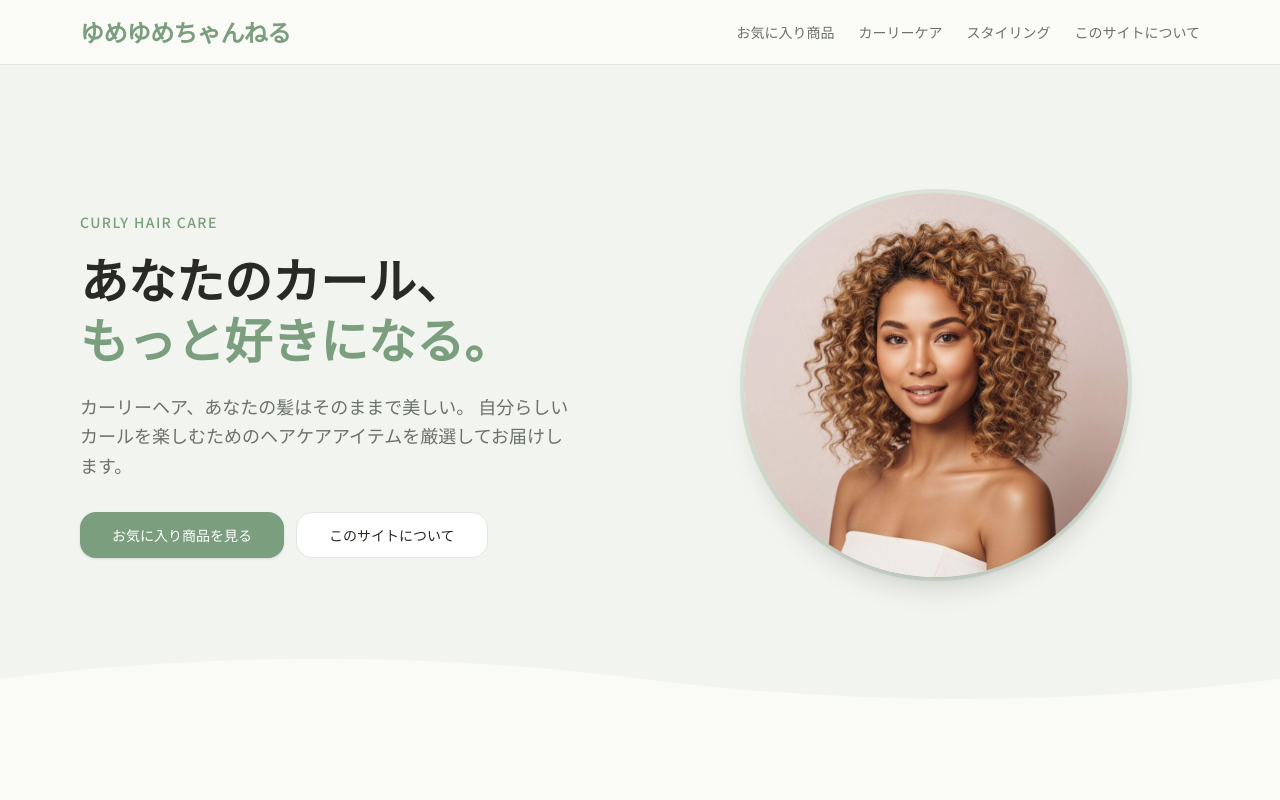
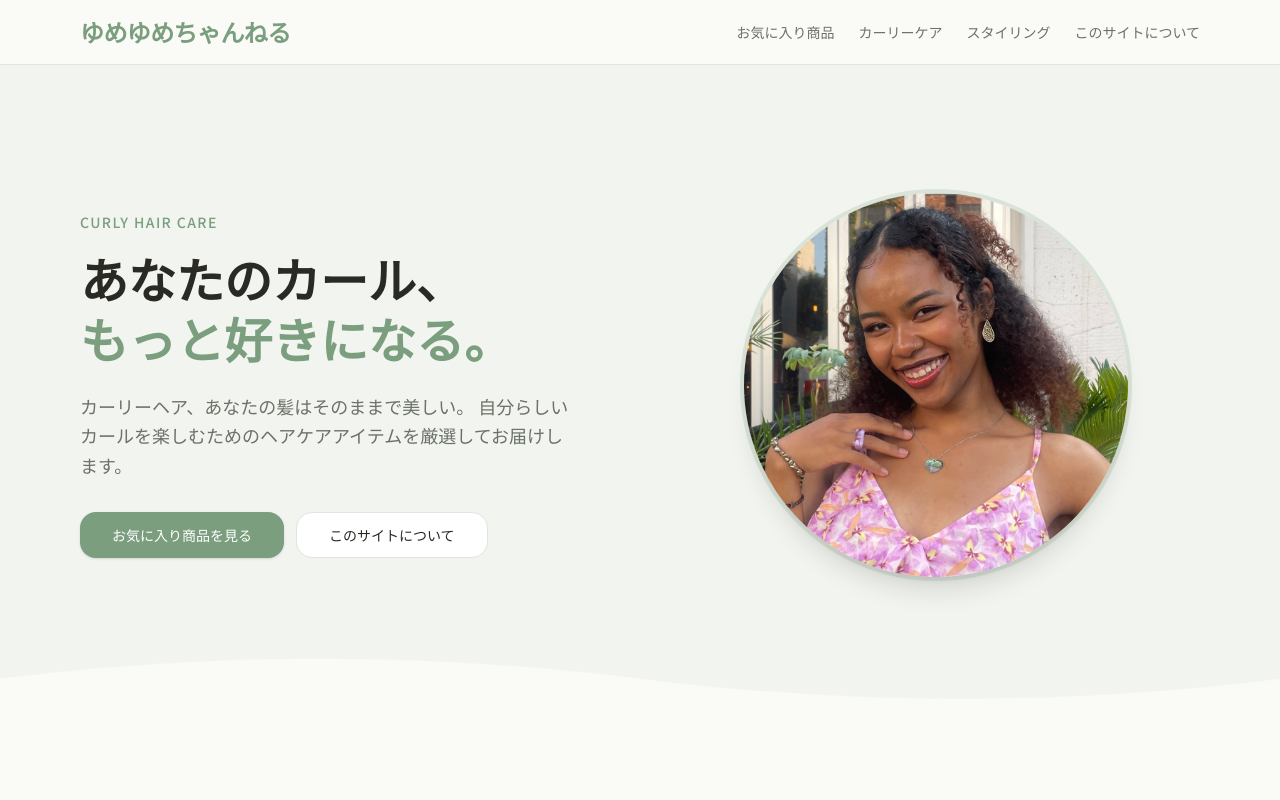
Before and after one commit to katoxclemmons-beep/yumeyume, a Next.js app: page / in a window 1280 px wide. Shown: the top 800 px of the page. Built offline with nearby package versions, Linux system fonts and the light colour scheme; a web font is replaced by a local one.

Commit message:
replace hero image with yumeyumechannel profile photo

```diff
--- a/components/hero.tsx
+++ b/components/hero.tsx
@@ -39,7 +39,7 @@ export function Hero() {
           <div className="flex-1 flex justify-center">
             <div className="relative w-64 h-64 md:w-80 md:h-80 lg:w-96 lg:h-96 rounded-full overflow-hidden shadow-xl ring-4 ring-primary/20">
               <Image
-                src="/images/hero-curls.jpg"
+                src="/images/yumeyumechannel profile.png"
                 alt="カールヘアの女性"
                 fill
                 className="object-cover"
```
Also changed, not shown: public/images/yumeyumechannel profile.png (added).
